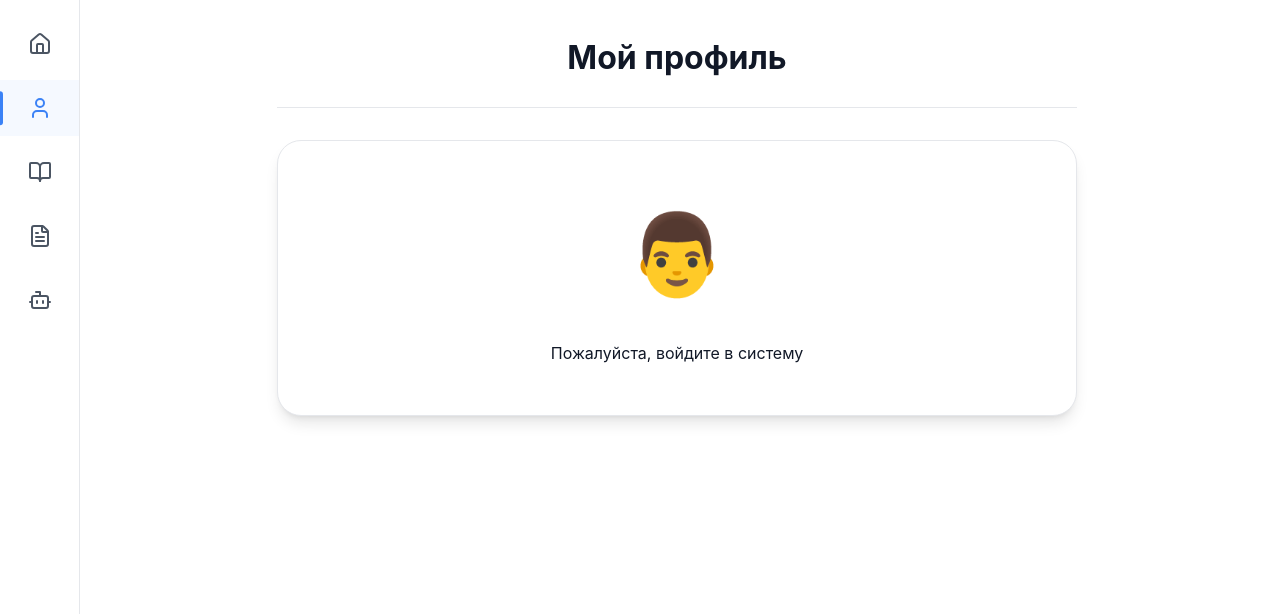
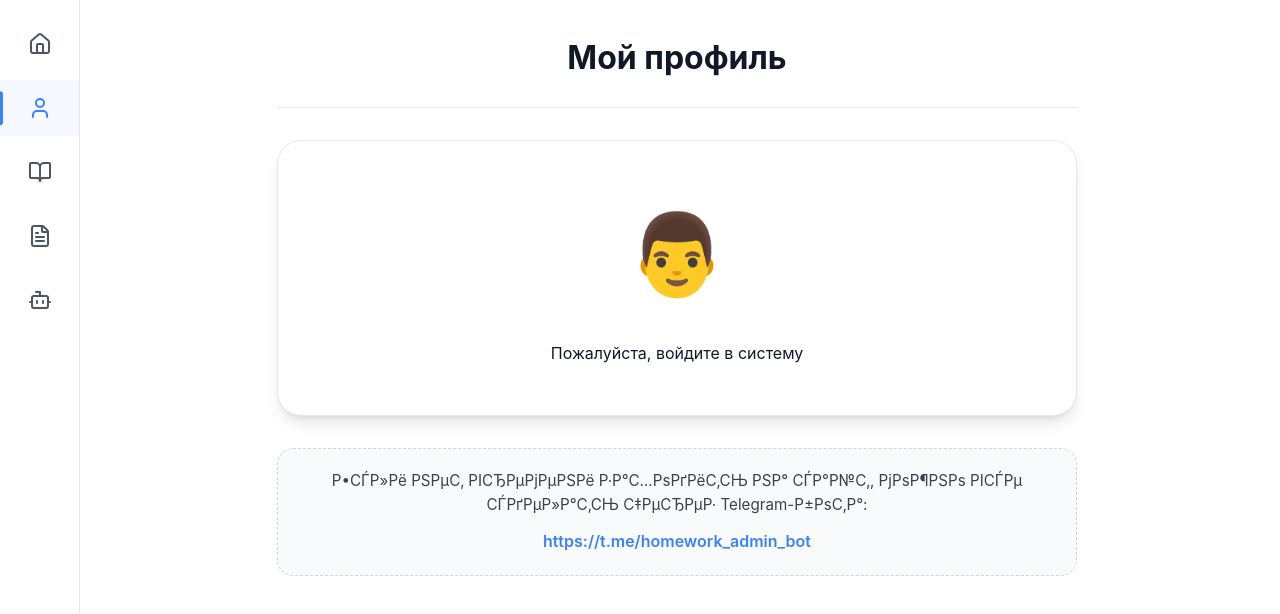
Before and after one commit to Bektur2011/-1-2, a React (Vite) app in the folder StudyCore/frontend/: page /profile in a window 1280 px wide. Shown: the top 614 px of the page. Built offline with nearby package versions, Linux system fonts and the light colour scheme.

Commit message:
Add Telegram bot link to profile

```diff
--- a/StudyCore/frontend/src/pages/Profile.jsx
+++ b/StudyCore/frontend/src/pages/Profile.jsx
@@ -53,6 +53,21 @@ const Profile = () => {
             )}
           </div>
         </div>
+
+        <div className="profile-telegram">
+          <div className="profile-telegram-text">
+            Р•СЃР»Рё РЅРµС‚ РІСЂРµРјРµРЅРё Р·Р°С…РѕРґРёС‚СЊ РЅР° СЃР°Р№С‚, РјРѕР¶РЅРѕ
+            РІСЃРµ СЃРґРµР»Р°С‚СЊ С‡РµСЂРµР· Telegram-Р±РѕС‚Р°:
+          </div>
+          <a
+            className="profile-telegram-link"
+            href="https://t.me/homework_admin_bot"
+            target="_blank"
+            rel="noreferrer"
+          >
+            https://t.me/homework_admin_bot
+          </a>
+        </div>
       </div>
     </div>
   );
--- a/StudyCore/frontend/src/styles/clean-profile.css
+++ b/StudyCore/frontend/src/styles/clean-profile.css
@@ -98,6 +98,33 @@
 
 .btn-logout:active {
   transform: translateY(0);
+}
+
+.profile-telegram {
+  margin-top: 2rem;
+  padding: 1.25rem 1.5rem;
+  border: 1px dashed var(--gray-300);
+  border-radius: var(--radius-lg);
+  background: var(--gray-50);
+  text-align: center;
+}
+
+.profile-telegram-text {
+  font-size: 0.95rem;
+  color: var(--gray-700);
+  margin-bottom: 0.75rem;
+}
+
+.profile-telegram-link {
+  display: inline-block;
+  color: var(--primary);
+  font-weight: 600;
+  text-decoration: none;
+  word-break: break-all;
+}
+
+.profile-telegram-link:hover {
+  text-decoration: underline;
 }
 
 /* Адаптивность */
```
